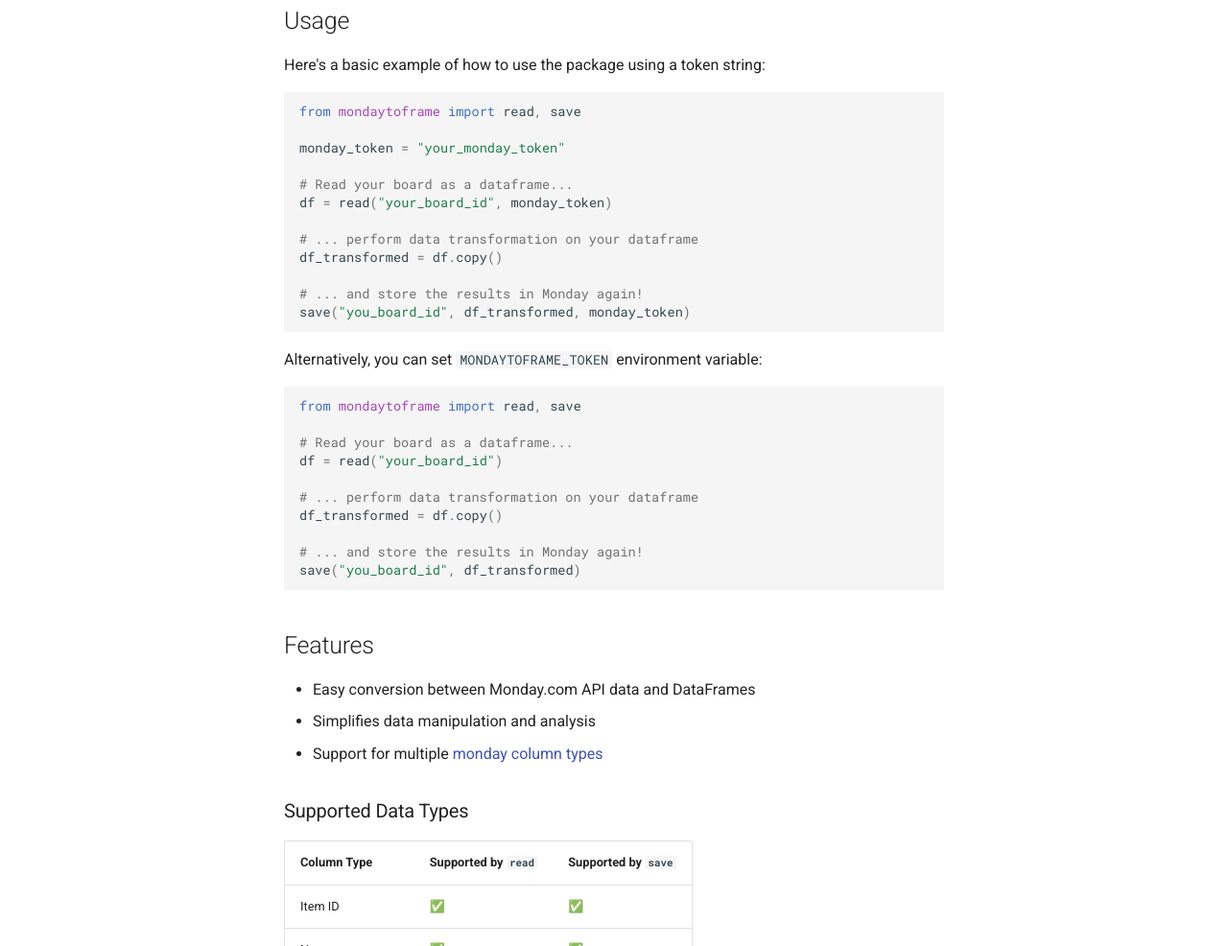
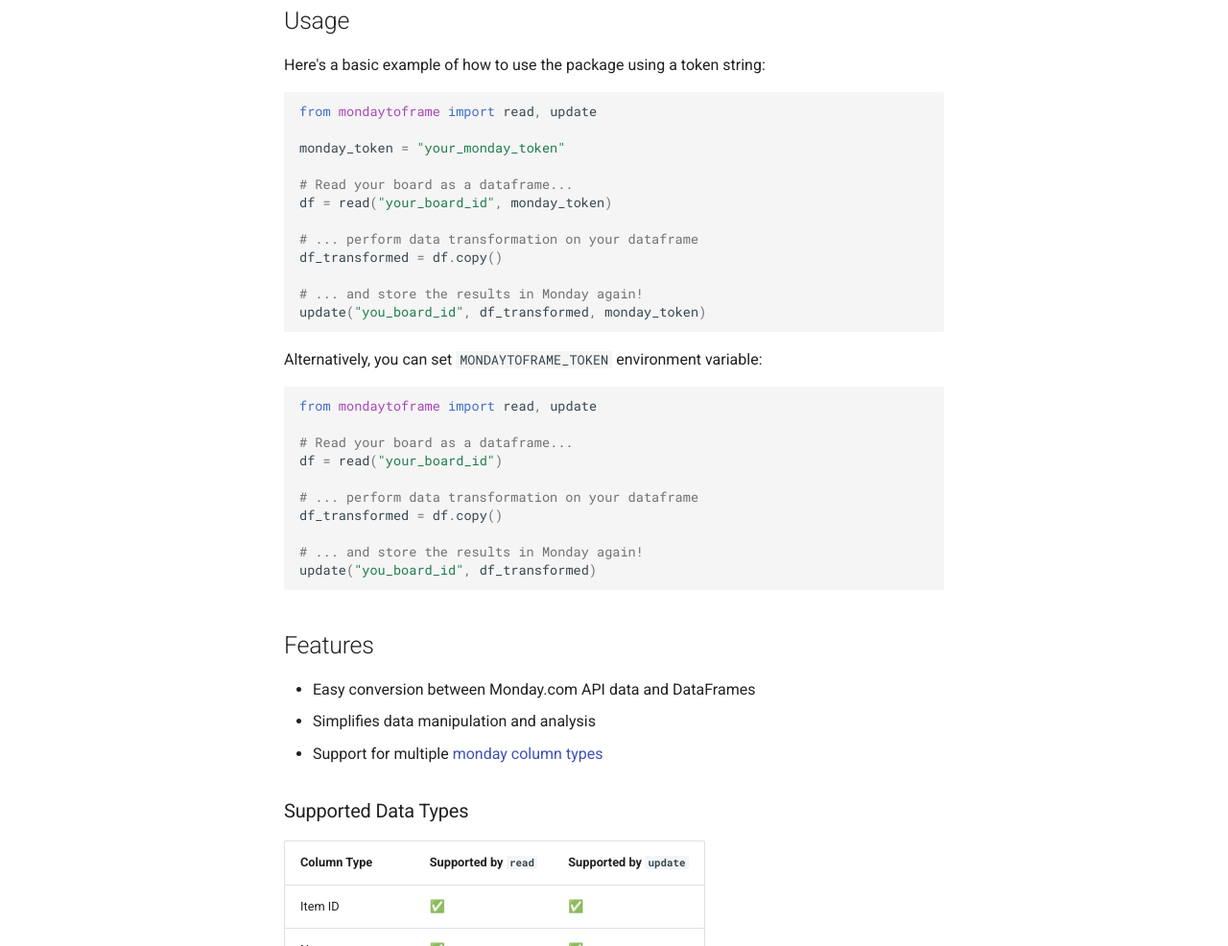
Before and after one commit to boukepostma/mondaytoframe, an MkDocs documentation site: the page built from docs/index.md, in a window 1280 px wide and 1400 px high. Shown: the part 414-1400 px from the top of the window at 96% size. Built offline with MkDocs 1.6.1 and Material for MkDocs 9.7.7, drawn with Linux system fonts in a browser that asks for light colours; comment, search, counter and statistics services are not loaded.

Commit message:
rename save to update

````diff
--- a/README.md
+++ b/README.md
@@ -15,7 +15,7 @@
 Here's a basic example of how to use the package using a token string:
 
 ```python
-from mondaytoframe import read, save
+from mondaytoframe import read, update
 
 monday_token = "your_monday_token"
 
@@ -26,14 +26,14 @@
 df_transformed = df.copy()
 
 # ... and store the results in Monday again!
-save("you_board_id", df_transformed, monday_token)
+update("you_board_id", df_transformed, monday_token)
 
 ```
 
 Alternatively, you can set `MONDAYTOFRAME_TOKEN` environment variable:
 
 ```python
-from mondaytoframe import read, save
+from mondaytoframe import read, update
 
 # Read your board as a dataframe...
 df = read("your_board_id")
@@ -42,7 +42,7 @@
 df_transformed = df.copy()
 
 # ... and store the results in Monday again!
-save("you_board_id", df_transformed)
+update("you_board_id", df_transformed)
 
 ```
 
@@ -55,7 +55,7 @@
 
 ### Supported Data Types
 
-| Column Type            | Supported by `read` | Supported by `save` |
+| Column Type            | Supported by `read` | Supported by `update` |
 |------------------------|---------------------|---------------------|
 | Item ID                | ✅                  | ✅                  |
 | Name                   | ✅                  | ✅                  |
--- a/src/mondaytoframe/__init__.py
+++ b/src/mondaytoframe/__init__.py
@@ -1,3 +1,3 @@
-from .io import read, save
+from .io import read, update
 
-__all__ = ["read", "save"]
+__all__ = ["read", "update"]
````
Also changed, not shown: docs/api.md (+1 -1 lines), 2 other files.
